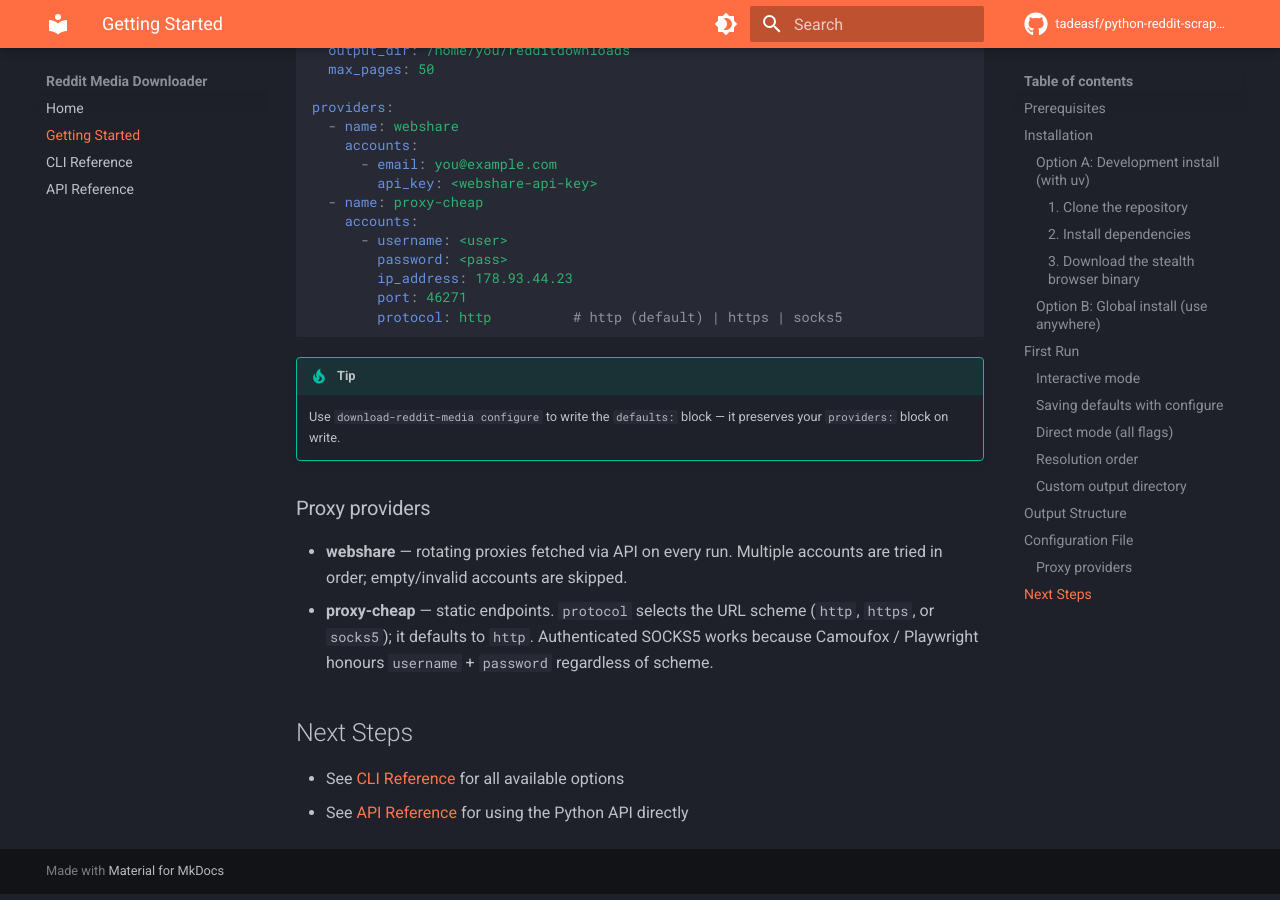
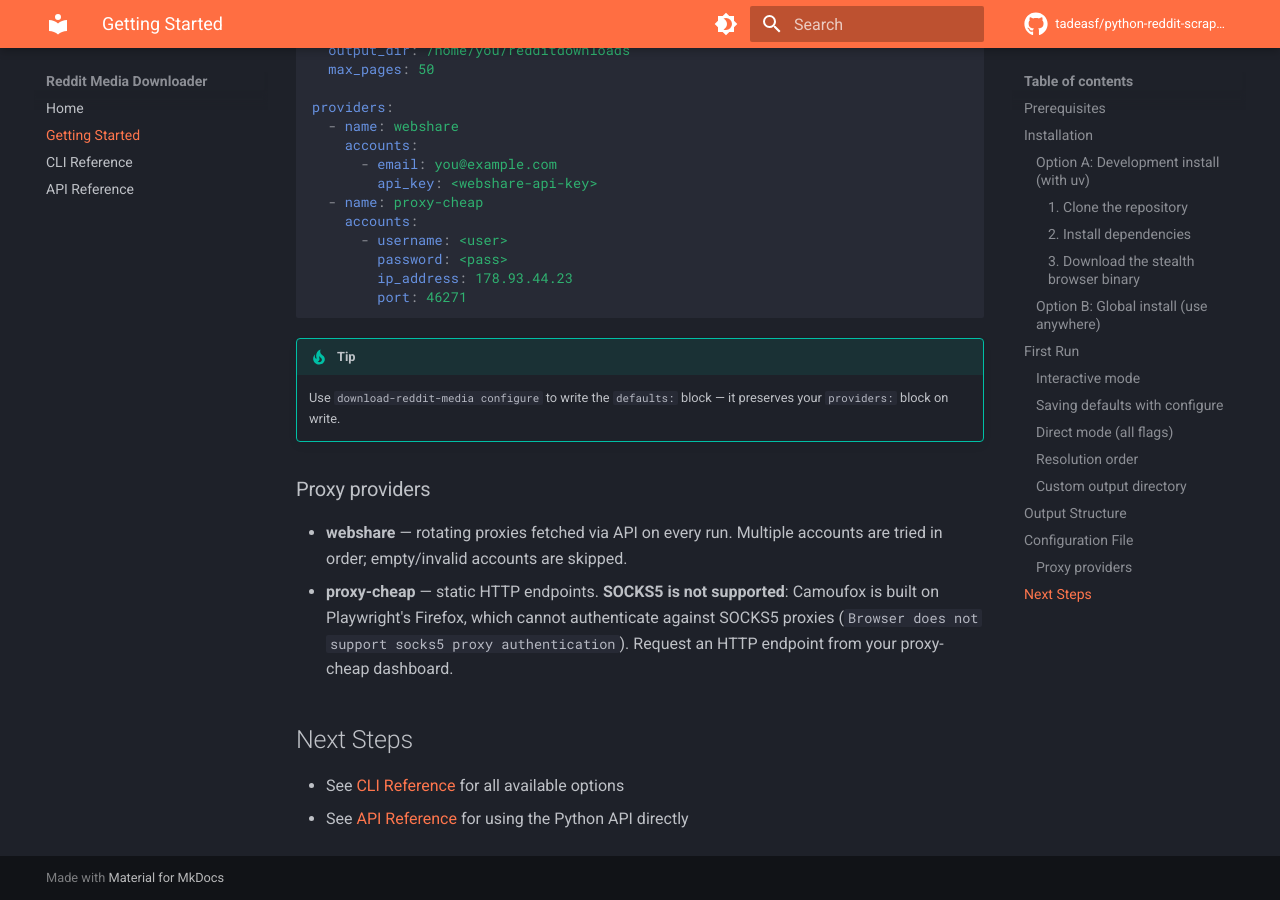
Before and after one commit to tadeasf/python-reddit-scraper, an MkDocs documentation site: the page built from docs/getting-started.md, in a window 1280 px wide and 900 px high, scrolled down 3008 px. Built offline with MkDocs 1.6.1 and Material for MkDocs 9.7.7, drawn with Linux system fonts in a browser that asks for light colours; comment, search, counter and statistics services are not loaded.

Commit message:
feat: update proxy-cheap handling to support only HTTP and clarify SOCKS5 limitations

````diff
--- a/docs/getting-started.md
+++ b/docs/getting-started.md
@@ -137,7 +137,6 @@
         password: <pass>
         ip_address: 178.93.44.23
         port: 46271
-        protocol: http          # http (default) | https | socks5
 ```
 
 !!! tip
@@ -146,7 +145,7 @@
 ### Proxy providers
 
 - **webshare** — rotating proxies fetched via API on every run. Multiple accounts are tried in order; empty/invalid accounts are skipped.
-- **proxy-cheap** — static endpoints. `protocol` selects the URL scheme (`http`, `https`, or `socks5`); it defaults to `http`. Authenticated SOCKS5 works because Camoufox / Playwright honours `username` + `password` regardless of scheme.
+- **proxy-cheap** — static HTTP endpoints. **SOCKS5 is not supported**: Camoufox is built on Playwright's Firefox, which cannot authenticate against SOCKS5 proxies (`Browser does not support socks5 proxy authentication`). Request an HTTP endpoint from your proxy-cheap dashboard.
 
 ## Next Steps
 
````
Also changed, not shown: README.md (+2 -3 lines), docs/index.md (+1 -1 lines), 1 other file.
